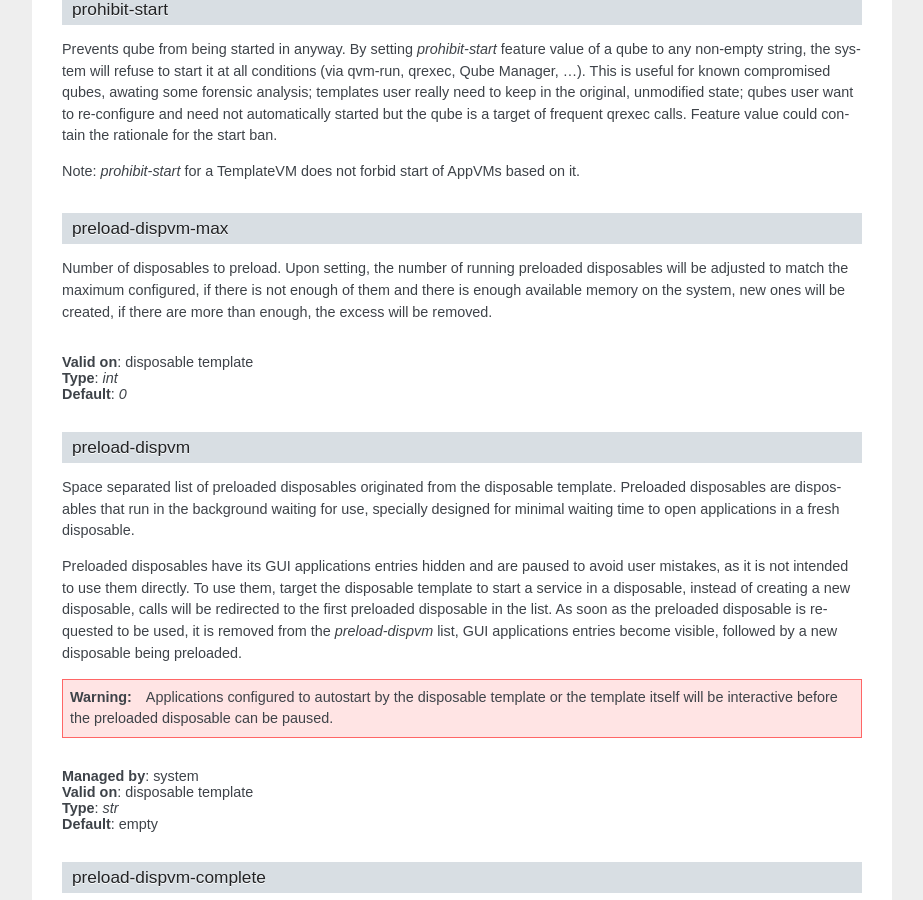
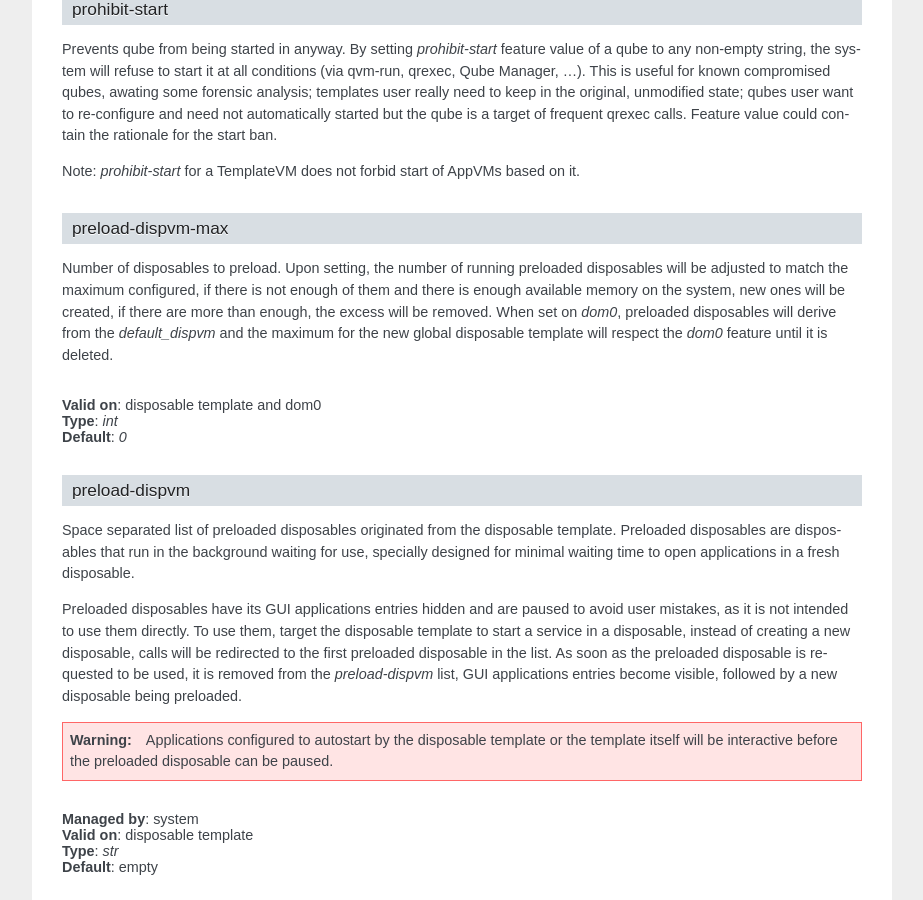
Before and after one commit to QubesOS/qubes-core-admin-client, a Sphinx documentation site: the page built from doc/manpages/qvm-features.rst, in a window 1280 px wide and 900 px high, scrolled down 6865 px. Shown: the whole window, without its empty margins (198-1121 px from the left). Built offline with Sphinx 7.4.7, drawn with Linux system fonts in a browser that asks for light colours; the version number could not be read and is left out.

Commit message:
Document default_dispvm preload feature
For: https://github.com/QubesOS/qubes-issues/issues/1512
For: https://github.com/QubesOS/qubes-desktop-linux-manager/pull/262

```diff
--- a/doc/manpages/qvm-features.rst
+++ b/doc/manpages/qvm-features.rst
@@ -432,10 +432,13 @@
 Number of disposables to preload. Upon setting, the number of running preloaded
 disposables will be adjusted to match the maximum configured, if there is not
 enough of them and there is enough available memory on the system, new ones will
-be created, if there are more than enough, the excess will be removed.
+be created, if there are more than enough, the excess will be removed. When set
+on `dom0`, preloaded disposables will derive from the `default_dispvm` and the
+maximum for the new global disposable template will respect the `dom0` feature
+until it is deleted.
 
 |
-| **Valid on**: disposable template
+| **Valid on**: disposable template and dom0
 | **Type**: `int`
 | **Default**: `0`
 
```
